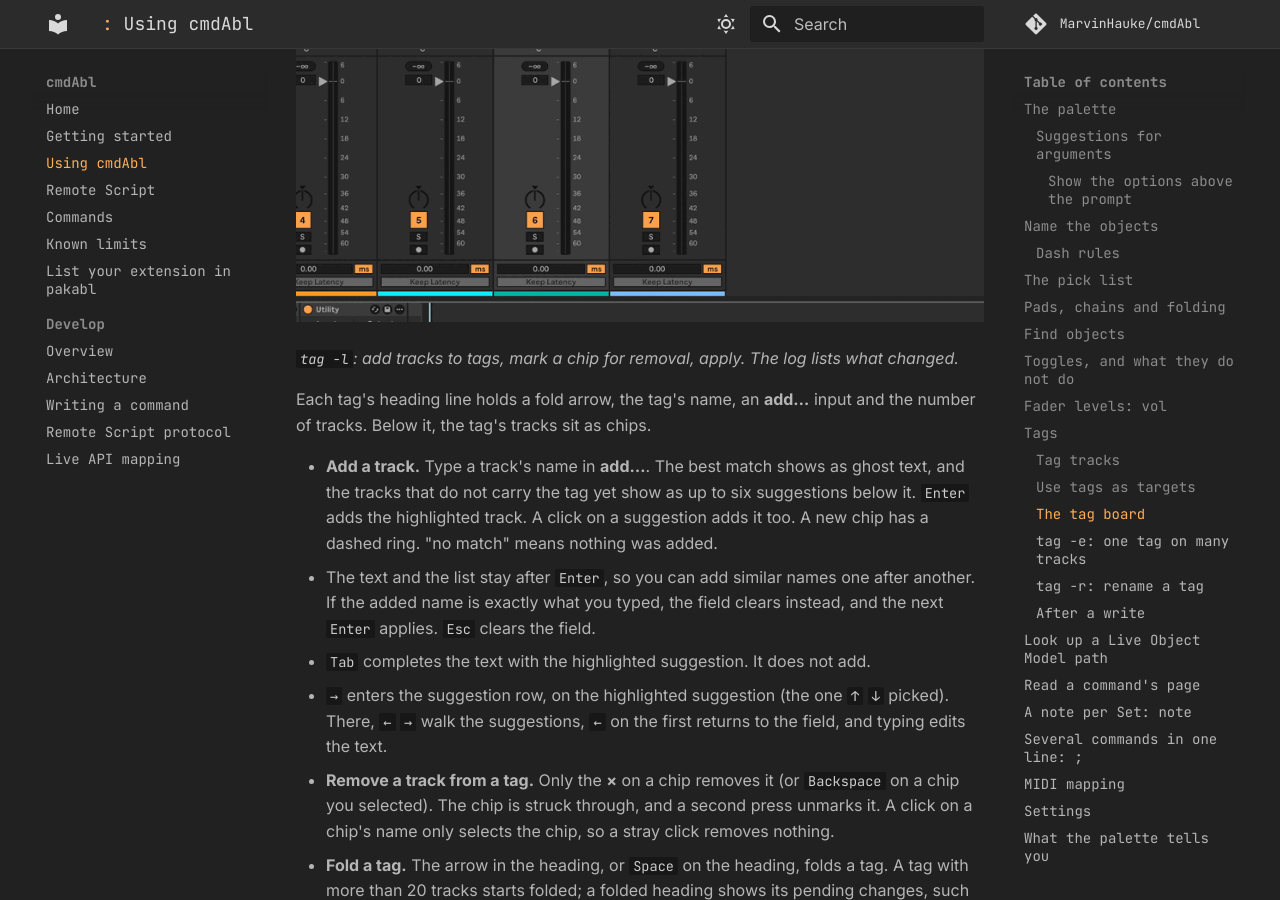
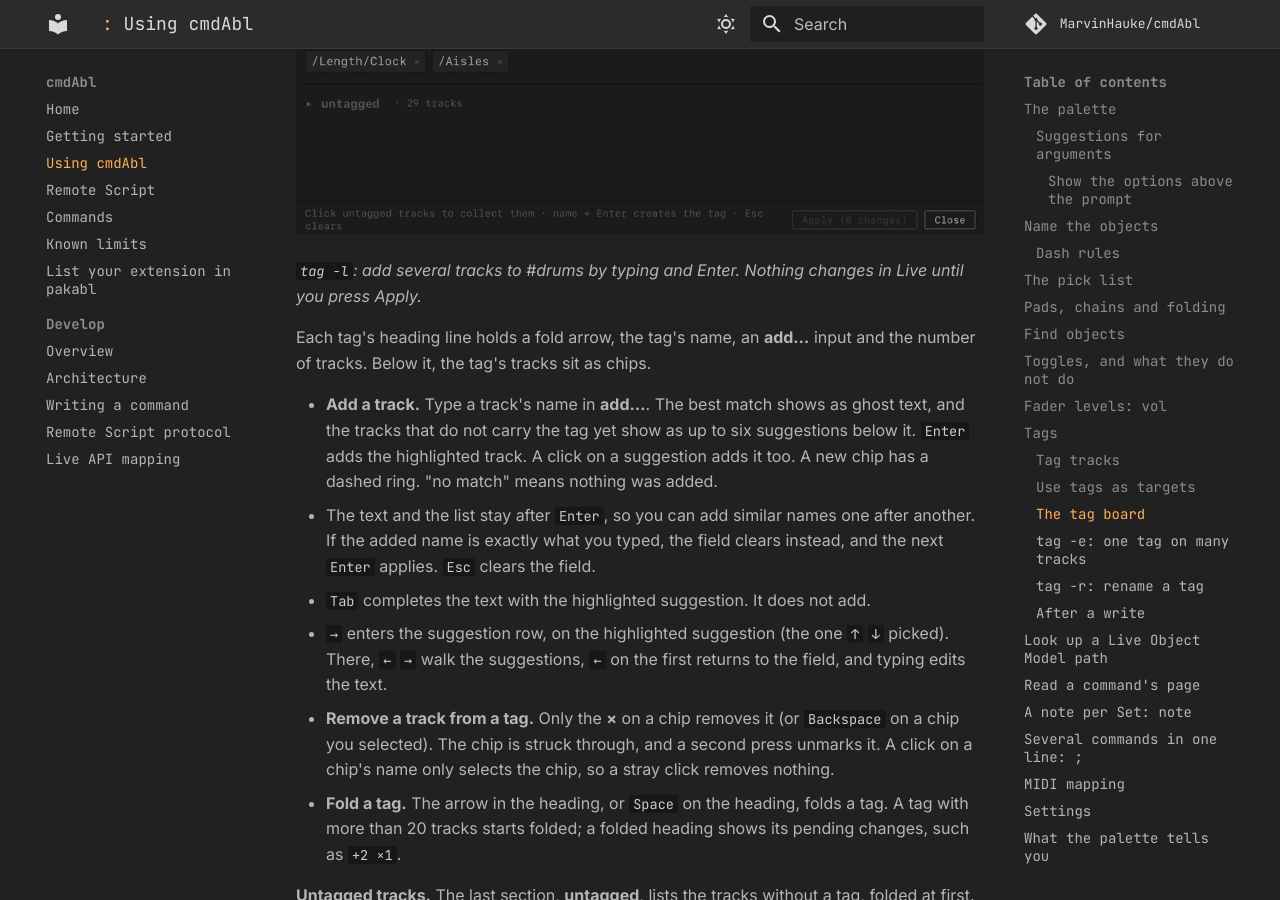
Before and after one commit to MarvinHauke/cmdAbl, an MkDocs documentation site: the page built from docs/using.md, in a window 1280 px wide and 900 px high, scrolled down 12698 px. Built offline with MkDocs 1.6.1 and Material for MkDocs 9.7.7, drawn with Linux system fonts in a browser that asks for light colours; comment, search, counter and statistics services are not loaded; some of the changed text lies outside the part shown.

Commit message:
docs(tags): new tag board recording and screenshot, captions, heading-typing key row
Co-Authored-By: Claude Sonnet 5.5 <noreply@anthropic.com>

```diff
--- a/docs/using.md
+++ b/docs/using.md
@@ -296,9 +296,9 @@ tracks.
 `tag -l` (or `tag --list`) opens the tag board. It shows one section per tag. The board opens with the cursor in the
 **New tag** row.
 
-![Screen recording of the tag board: tag -l opens it; Synth is typed and added to drums; the arrow keys move to the Lead chip under fx and mark it for removal; Enter applies the 2 changes](assets/images/tags.gif)
+![Screen recording of the tag board (tag -l): "analog" is typed into the add field of #drums, → steps into the suggestions and Enter adds three matching tracks while the text stays; "vermona drm" and Enter add one more; Apply shows 4 changes](assets/images/tags.gif)
 
-*`tag -l`: add tracks to tags, mark a chip for removal, apply. The log lists what changed.*
+*`tag -l`: add several tracks to #drums by typing and Enter. Nothing changes in Live until you press Apply.*
 
 Each tag's heading line holds a fold arrow, the tag's name, an **add…** input and the number of tracks. Below it,
 the tag's tracks sit as chips.
@@ -366,6 +366,7 @@ tag, **untagged**); `→` goes in, `←` goes out.
 | A heading | `←` | Folds an open tag. |
 | The **untagged** heading | `→` `Enter` | Unfolds it; again, steps onto the tracks. |
 | A heading | `F2` | Renames the tag. |
+| A heading | typing | Unfolds the tag and types into its **add…** field. On **untagged**, types into the target tag's field (or **New tag**). |
 | An **add…** field | typing | Suggests tracks. |
 | An **add…** field | `Tab` | Completes the text with the highlighted suggestion. It does not add. In an empty field, it moves on as usual. |
 | An **add…** field | `Enter` | Adds the highlighted track. The text and the list stay, unless the added name is exactly what you typed: then the field clears. With no match, nothing is added. In an empty field, it applies. |
```
Also changed, not shown: README.md (+1 -1 lines), docs/assets/images/tag-board.png, docs/assets/images/tags.gif.
